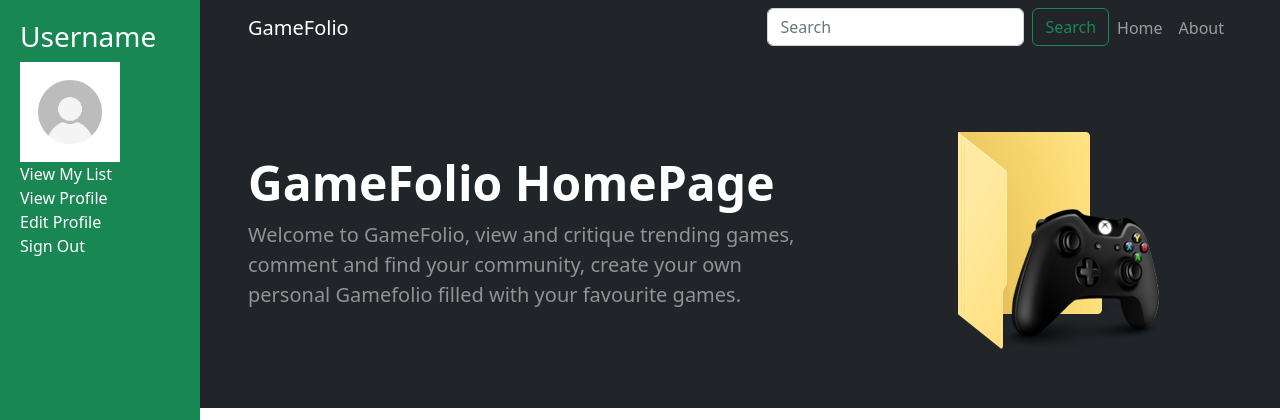
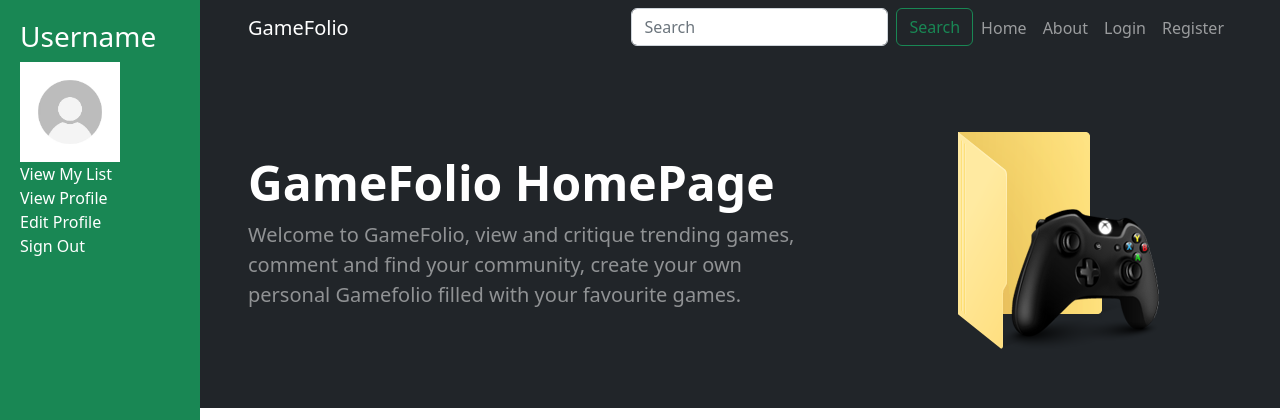
Before and after one commit to dhdylanhuang/gamefolio, a Django app: page / in a window 1280 px wide. Shown: the top 420 px of the page. Run offline with Django 3.2, Linux system fonts and the light colour scheme; data that the repository does not hold is empty; some libraries are stand-ins or nearby versions.

Commit message:
Updated base and index

```diff
--- a/templates/gamefolio_app/base.html
+++ b/templates/gamefolio_app/base.html
@@ -57,6 +57,15 @@
                         </li>
                         <li class="nav-item"><a class="nav-link" href="{% url 'gamefolio_app:index' %}">Home</a></li>
                         <li class="nav-item"><a class="nav-link" href="{% url 'gamefolio_app:index' %}">About</a></li>
+                        {% if user.is_authenticated %}
+                        <li class="nav-item"><a class="nav-link" href="{% url 'gamefolio:list_profiles' %}">List Profiles</a></li>
+                        <li class="nav-item"><a class="nav-link" href="{% url 'gamefolio_app:profile' user.username %}">Profile</a></li>
+                        <li class="nav-item"><a class="nav-link" href="{% url 'auth_logout' %}?next=/gamefolio_app/">Logout</a></li>
+                        <li class="nav-item"><a class="nav-link" href="{% url 'auth_password_change' %}">Change Password</a></li>
+                        {% else %}
+                        <li class="nav-item"><a class="nav-link" href="{% url 'auth_login' %}">Login</a></li>
+                        <li class="nav-item"><a class="nav-link" href="{% url 'registration_register' %}">Register</a></li>
+                        {% endif %}
                     </ul>
                 </div>
             </div>
--- a/templates/gamefolio_app/index.html
+++ b/templates/gamefolio_app/index.html
@@ -50,6 +50,7 @@
     </div>
 </section>
 
+
 <!-- Top Reviews-->
 <section class="py-5">
     <div class="container px-5 my-5">
```
